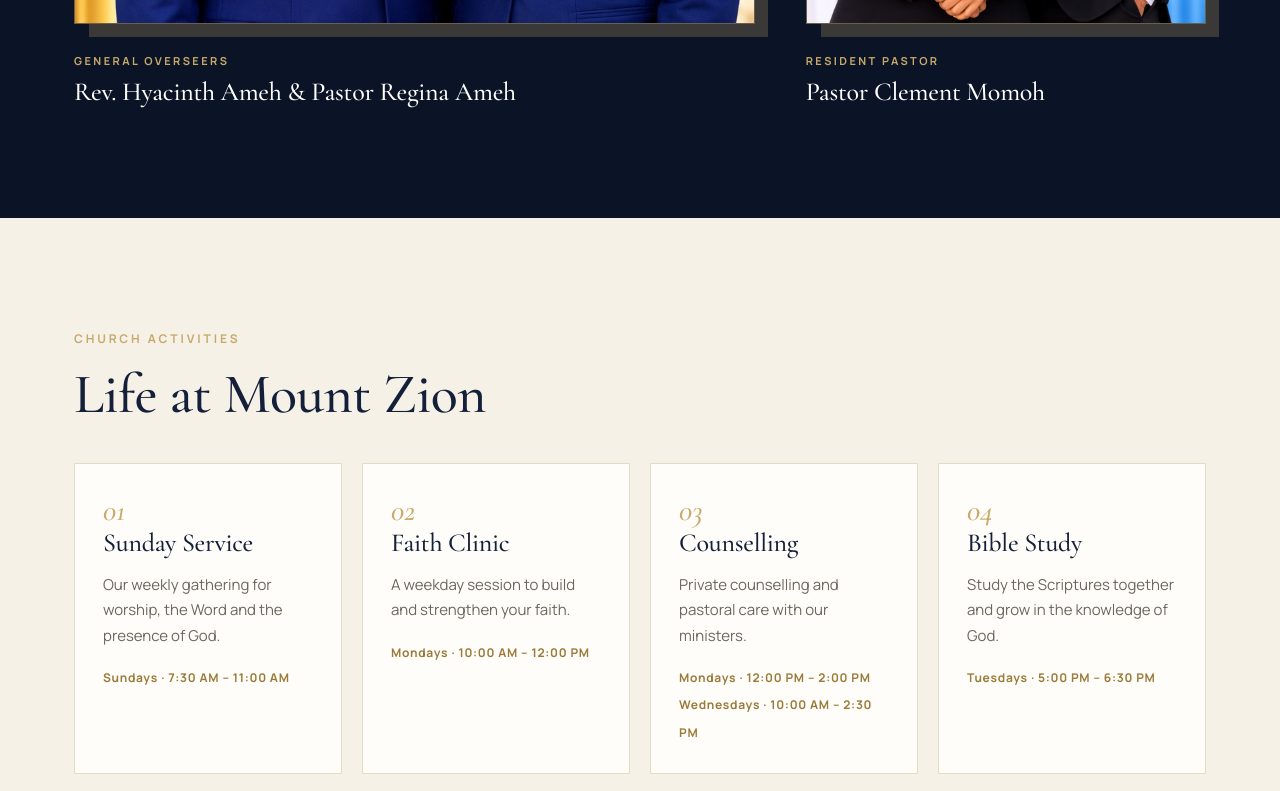
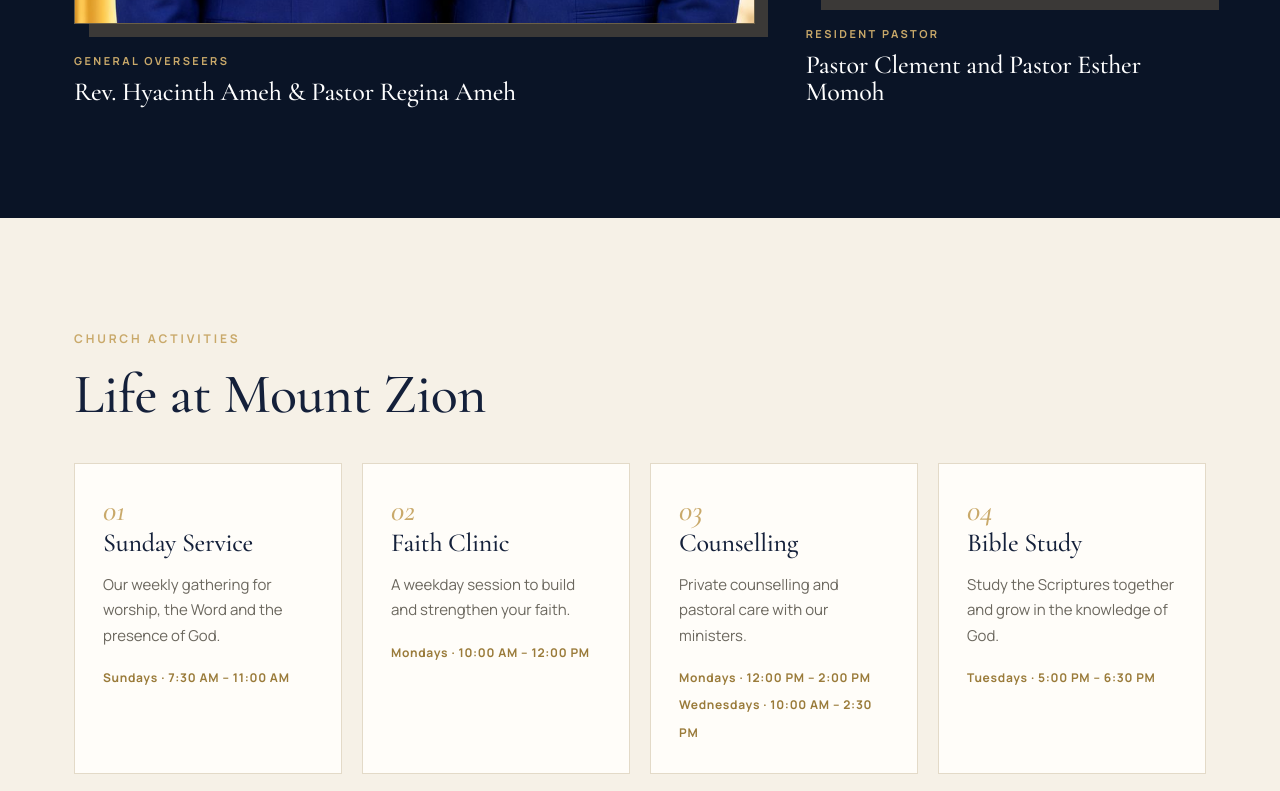
Before and after one commit to godwinlevel139-cpu/umzdgm-website, a plain HTML site: page index.html in a window 1280 px wide. Shown: the part 6869-7660 px from the top of the page. Drawn offline with nearby package versions, Linux system fonts and the light colour scheme.

Commit message:
Update index.html

```diff
--- a/index.html
+++ b/index.html
@@ -89,7 +89,7 @@ footer h3{font-size:22px;color:#fff}footer .brand{margin-bottom:16px}.fl{display
 <section class="sec paper" id="about"><div class="wrap two" style="align-items:center"><div class="frame rv"><img data-logo alt="UMZDGM logo: broken chains and lightning"></div><div class="rv"><p class="eyebrow">About the ministry</p><h2>Raising victorious believers.</h2><p class="lead" data-t="about"></p><div class="pill"><div>Preaching the Gospel</div><div>Imparting Life</div><div>Raising Champions</div></div></div></div></section>
 <section class="sec dk" id="leadership"><div class="wrap"><p class="eyebrow">Our leadership</p><h2>Shepherds of the house</h2>
 <div class="lead3"><figure class="pc rv"><img data-leader alt="Rev. Hyacinth Ameh and Pastor Regina Ameh"><figcaption><span>General Overseers</span><h3>Rev. Hyacinth Ameh &amp; Pastor Regina Ameh</h3></figcaption></figure>
-<figure class="pc rv"><img src="images/Pastor Clement and Pastor Esther Momoh.jpg" alt="Pastor Clement and Pastor Esther Momoh"><figcaption><span>Resident Pastor</span><h3>Pastor Clement Momoh</h3></figcaption></figure></div></div></section>
+<figure class="pc rv"><img src="images/Pastor Clement and Pastor Esther Momoh.jpg" alt="Pastor Clement and Pastor Esther Momoh"><figcaption><span>Resident Pastor</span><h3>Pastor Clement and Pastor Esther Momoh</h3></figcaption></figure></div></div></section>
 <section class="sec" id="activities"><div class="wrap"><p class="eyebrow">Church activities</p><h2>Life at Mount Zion</h2><div class="acts" data-act></div></div></section>
 <section class="sec paper" id="messages"><div class="wrap"><p class="eyebrow">Messages</p><h2>Latest sermons</h2><div class="vid" data-serm></div><div class="row"><a class="btn ghost" href="#sermons">All sermons</a></div></div></section>
 <section class="sec dk" id="gallery"><div class="wrap"><p class="eyebrow">Media</p><h2>Gallery</h2><div class="gal" data-gal></div></div></section>
```
